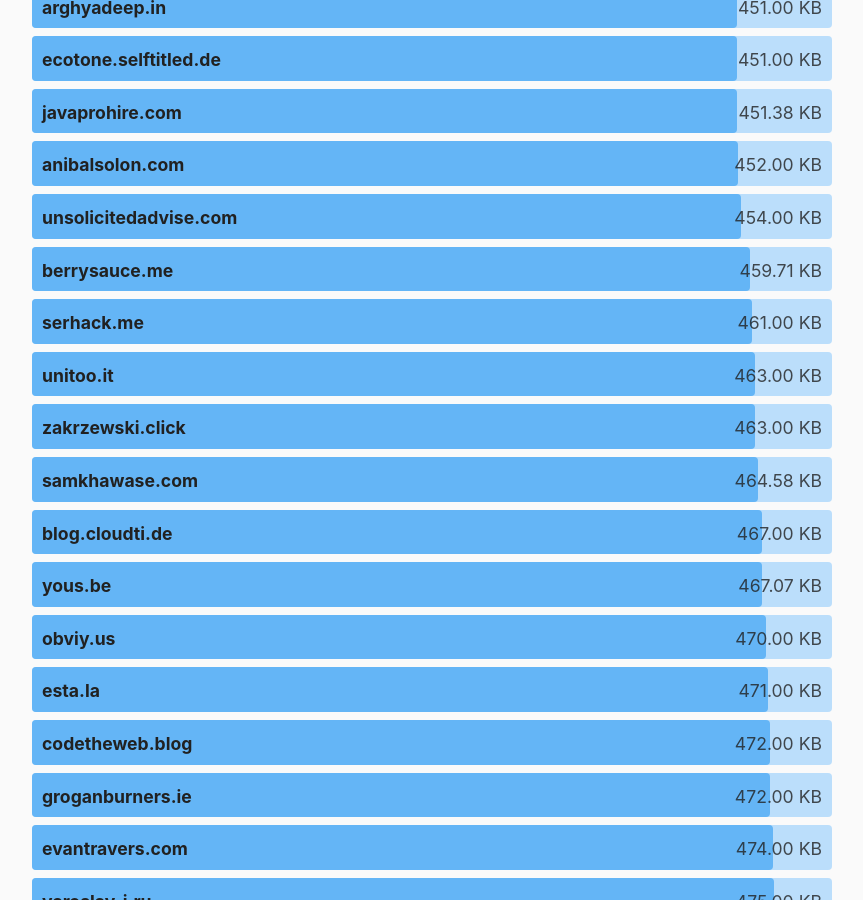
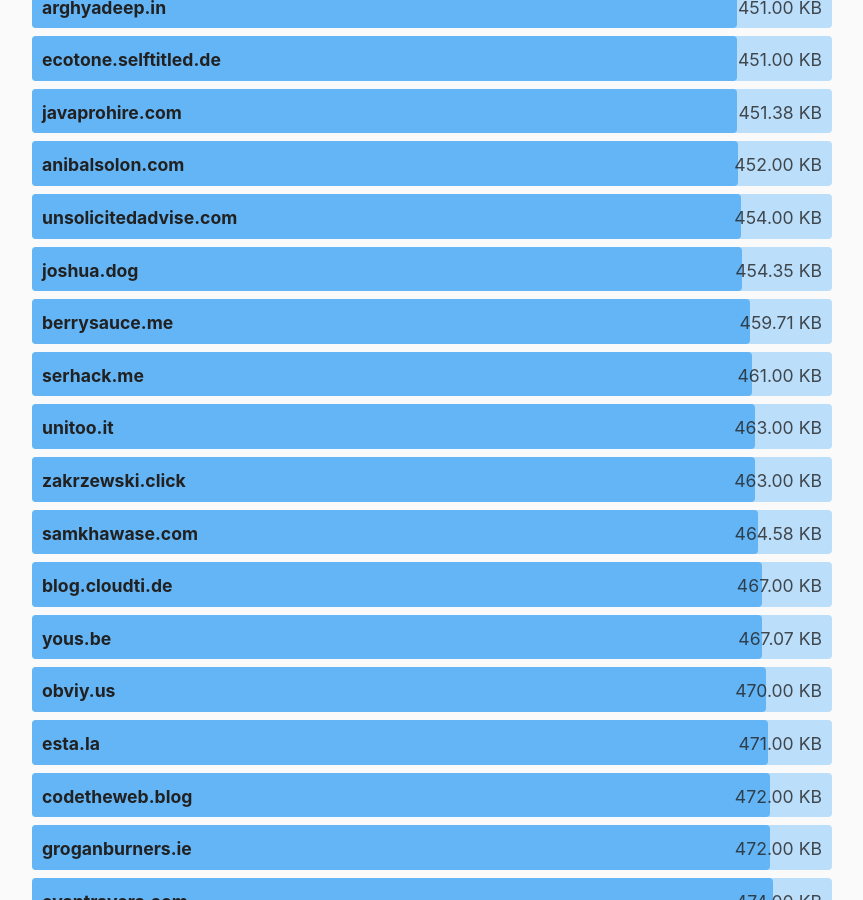
Before and after one commit to kevquirk/512kb.club, a Jekyll site: the page built from index.md, in a window 1280 px wide and 900 px high, scrolled down 43622 px. Shown: the whole window, without its empty margins (208-1071 px from the left). Built offline with Jekyll 4.4.1, drawn with Linux system fonts in a browser that asks for light colours.

Commit message:
Update sites.yml
https://radar.cloudflare.com/scan/ff37ef77-acbe-4537-8726-12ef3f6a9962/network

```diff
--- a/_data/sites.yml
+++ b/_data/sites.yml
@@ -1,3 +1,8 @@
+- domain: joshua.dog
+  url: https://joshua.dog/
+  size: 454.35
+  last_checked: 2024-07-20
+
 - domain: 0xedward.io
   url: https://0xedward.io/
   size: 6.2
```
